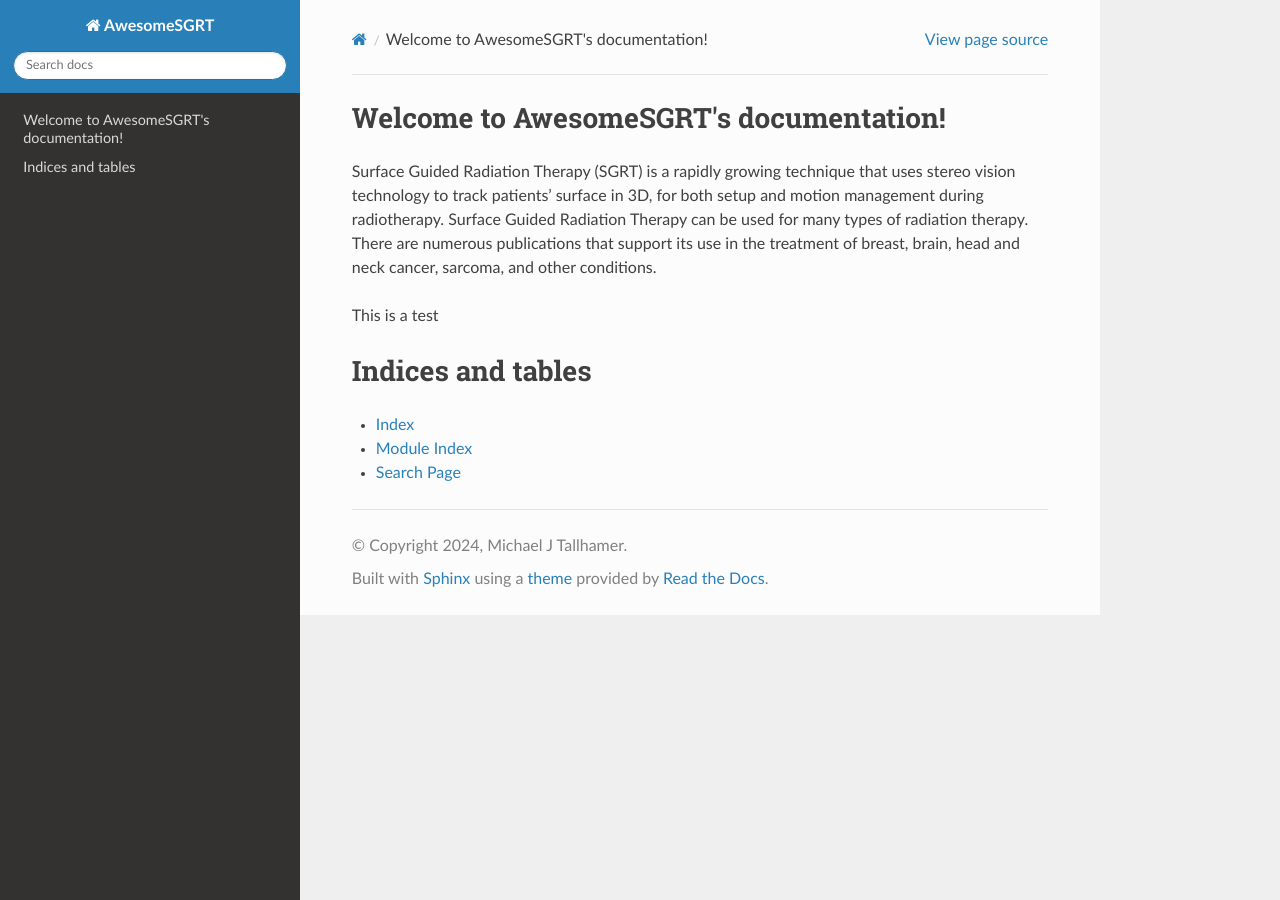
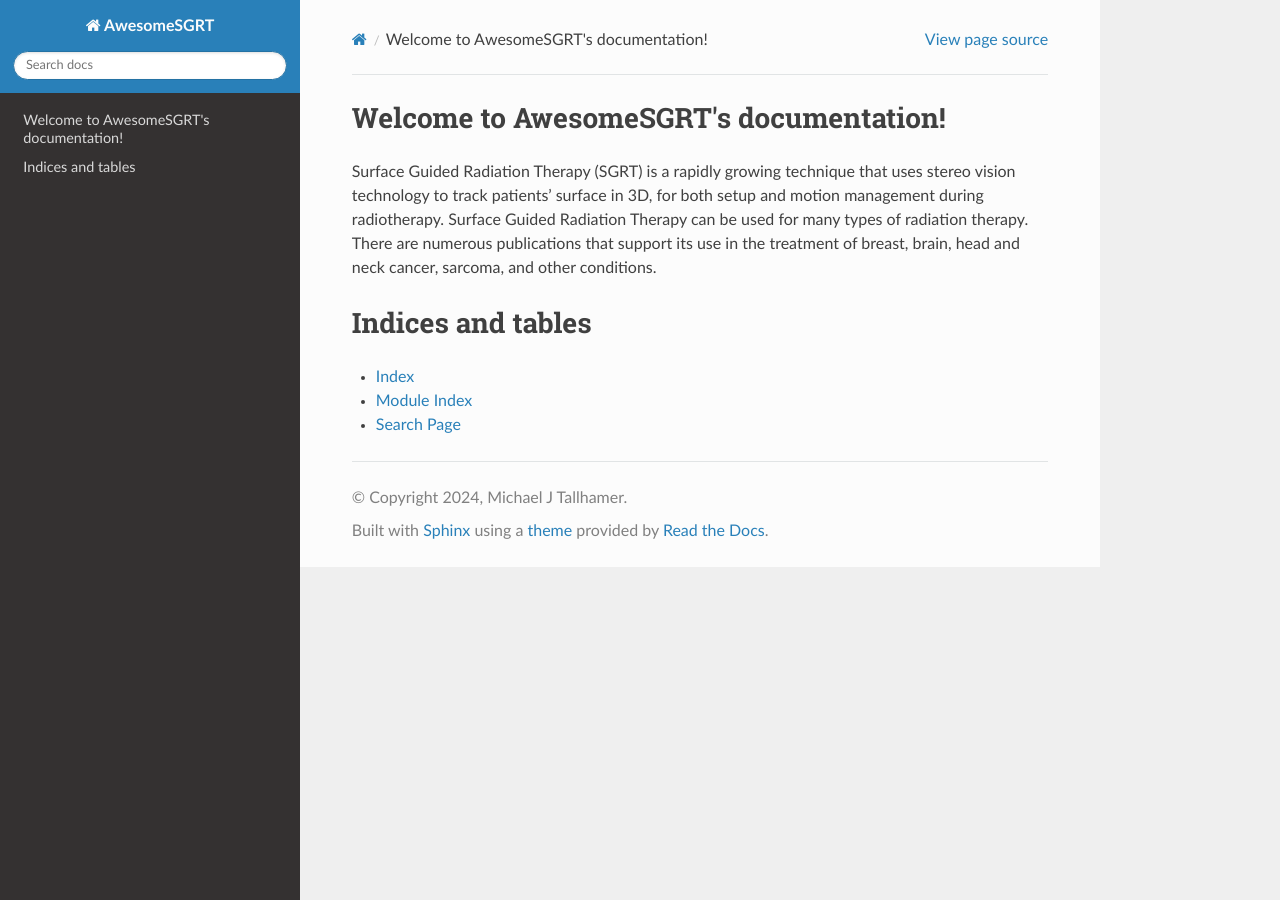
Before and after one commit to tallhamer/AwesomeSGRT, a Sphinx documentation site: the page built from docs/source/index.rst, in a window 1280 px wide. Built offline with Sphinx 7.4.7 and the Read the Docs theme 2.0.0, drawn with Linux system fonts in a browser that asks for light colours.

Commit message:
Update index.rst

```diff
--- a/docs/source/index.rst
+++ b/docs/source/index.rst
@@ -9,8 +9,6 @@ Surface Guided Radiation Therapy (SGRT) is a rapidly growing technique that uses
 patients’ surface in 3D, for both setup and motion management during radiotherapy. Surface Guided Radiation Therapy can
 be used for many types of radiation therapy. There are numerous publications that support its use in the treatment of
 breast, brain, head and neck cancer, sarcoma, and other conditions.
-
-This is a test
 
 .. toctree::
    :maxdepth: 2
```
